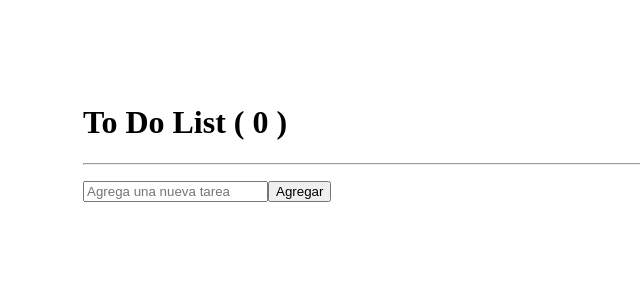
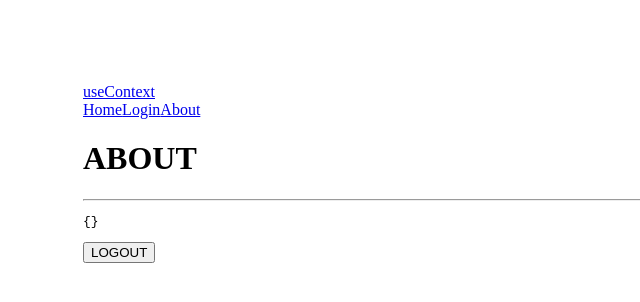
Before and after one commit to MatiasAndino/React-Ejercicio-2, a React app: page /about in a window 1280 px wide. Shown: the top 302 px of the page, without its empty margins (0-640 px from the left). Built offline with nearby package versions, Linux system fonts and the light colour scheme; the HTML template or start-up script is replaced by a standard one.

Commit message:
Se agrego useContext, junto con un navbar

```diff
--- a/package.json
+++ b/package.json
@@ -11,7 +11,8 @@
   },
   "dependencies": {
     "react": "^18.2.0",
-    "react-dom": "^18.2.0"
+    "react-dom": "^18.2.0",
+    "react-router-dom": "^6.16.0"
   },
   "devDependencies": {
     "@types/react": "^18.2.15",
--- /dev/null
+++ b/src/components/06-useContext/AboutScreen.jsx
@@ -0,0 +1,27 @@
+import React, { useContext } from "react";
+import { UserContext } from "./userContext";
+
+export const AboutScreen = () => {
+
+    const { user, setUser } = useContext( UserContext );
+
+    function handleClick() {
+        setUser({});
+    }
+
+    return (
+        <>
+            <h1>ABOUT</h1>
+            <hr />
+            <pre>
+                { JSON.stringify( user, null, 3 ) }
+            </pre>
+            <button
+                className="btn btn-warning"
+                onClick={ handleClick }
+            >
+                LOGOUT
+            </button>
+        </>
+    )
+}
--- /dev/null
+++ b/src/components/06-useContext/AppRouter.jsx
@@ -0,0 +1,30 @@
+import React from "react";
+import {
+    // createBrowserRouter,
+    // RouterProvider,
+    BrowserRouter as Router,
+    Routes,
+    Route,
+  } from "react-router-dom";
+import { AboutScreen } from "./AboutScreen";
+import { LoginScreen } from "./LoginScreen";
+import { HomeScreen } from "./HomeScreen";
+import { NavBar } from "./NavBar";
+
+export const AppRouter = () => {
+    return (
+        <Router>
+            <div>
+                <NavBar />
+                <Routes>
+                    {/* <Route path="/" Component={ HomeScreen } />
+                    <Route path="/about" Component={ AboutScreen } />
+                    <Route path="/login" Component={ LoginScreen } /> */}
+                    <Route path="/" element={ <HomeScreen />} />
+                    <Route path="/about" element={ <AboutScreen />} />
+                    <Route path="/login" element={ <LoginScreen />} />
+                </Routes>
+            </div>
+        </Router>
+    )
+}
--- /dev/null
+++ b/src/components/06-useContext/HomeScreen.jsx
@@ -0,0 +1,18 @@
+import React, { useContext } from "react";
+import { UserContext } from "./userContext";
+
+export const HomeScreen = () => {
+
+    const { user } = useContext(UserContext);
+
+    return (
+        <>
+            <h1>HOME</h1>
+            <hr />
+
+            <pre>
+                { JSON.stringify( user, null, 3 ) }
+            </pre>
+        </>
+    )
+}
--- /dev/null
+++ b/src/components/06-useContext/LoginScreen.jsx
@@ -0,0 +1,24 @@
+import React, { useContext } from "react";
+import { UserContext } from "./userContext";
+
+export const LoginScreen = () => {
+
+    const { setUser } = useContext(UserContext)
+
+    return (
+        <>
+            <h1>LOGIN</h1>
+            <hr />
+
+            <button
+                className="btn btn-outline-primary"
+                onClick={ () => setUser({
+                    id: 1,
+                    name: 'Matias',
+                }) }
+            >
+                LOGIN
+            </button>
+        </>
+    )
+}
--- /dev/null
+++ b/src/components/06-useContext/MainApp.jsx
@@ -0,0 +1,17 @@
+import React, { useState } from "react";
+import { AppRouter } from "./AppRouter";
+import { UserContext } from "./userContext";
+
+export const MainApp = () => {
+
+    const [ user, setUser ] = useState({})
+
+    return (
+        <UserContext.Provider value={{
+            user,
+            setUser,
+        }}>
+            <AppRouter />
+        </UserContext.Provider>
+    )
+}
--- /dev/null
+++ b/src/components/06-useContext/NavBar.jsx
@@ -0,0 +1,18 @@
+import React from "react";
+import { NavLink } from "react-router-dom";
+
+export const NavBar = () => {
+    return (
+        <nav className="navbar navbar-expand-sm navbar-dark bg-dark">
+            <NavLink className="navbar-brand" to="/">useContext</NavLink>
+
+            <div className="collapse navbar-collapse" id="navbarNavAltMarkup">
+                <div className="navbar-nav">
+                    <NavLink activeclassname="active" className="nav-item nav-link" to="/">Home</NavLink>
+                    <NavLink activeclassname="active" className="nav-item nav-link" to="/login">Login</NavLink>
+                    <NavLink activeclassname="active" className="nav-item nav-link" to="/about">About</NavLink>
+                </div>
+            </div>
+        </nav>
+    )
+}
--- /dev/null
+++ b/src/components/06-useContext/UserContext.jsx
@@ -0,0 +1,3 @@
+import React, { createContext } from "react";
+
+export const UserContext = createContext(null);
--- a/src/main.jsx
+++ b/src/main.jsx
@@ -8,9 +8,10 @@ import ReactDOM from 'react-dom/client'
 // import { MultipleCustomHooks } from './components/03-examples/MultipleCustomHooks'
 // import { FocusScreen } from './components/04-useRef/FocusScreen'
 // import { RealExampleRef } from './components/04-useRef/RealExampleRef'
-import { ToDoApp } from './components/05-ToDo/ToDoApp'
+// import { ToDoApp } from './components/05-ToDo/ToDoApp'
 
 import './index.css'
+import { MainApp } from './components/06-useContext/MainApp'
 
 ReactDOM.createRoot(document.getElementById('root')).render(
   <React.StrictMode>
@@ -22,7 +23,8 @@ ReactDOM.createRoot(document.getElementById('root')).render(
     {/* <MultipleCustomHooks /> */}
     {/* <FocusScreen /> */}
     {/*<RealExampleRef />*/} {/*ESTA TAREA ESTA INCOMPLETA*/}
-    <ToDoApp />
+    {/* <ToDoApp /> */}
+    <MainApp />
 
   </React.StrictMode>,
 )
```
Also changed, not shown: 1 other file (tests, documents, lock files or other folders).
